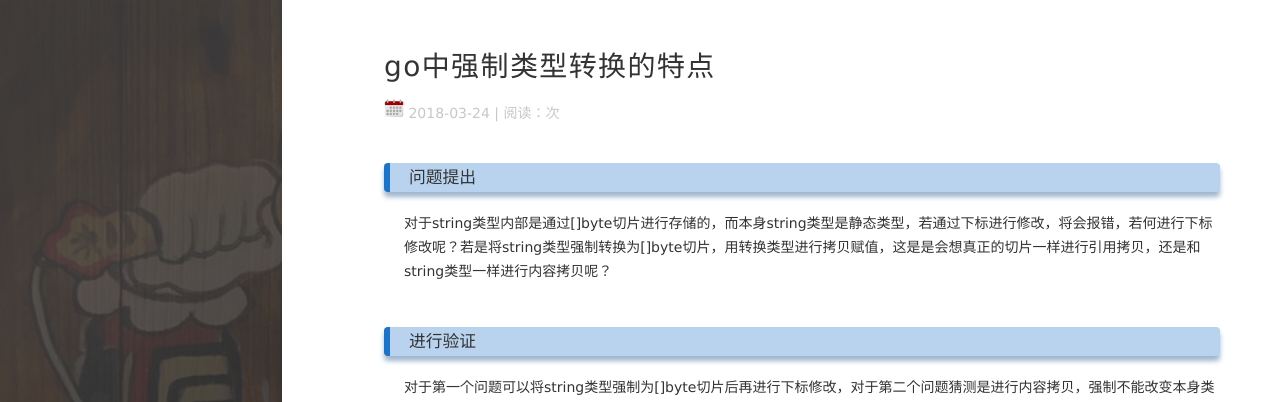
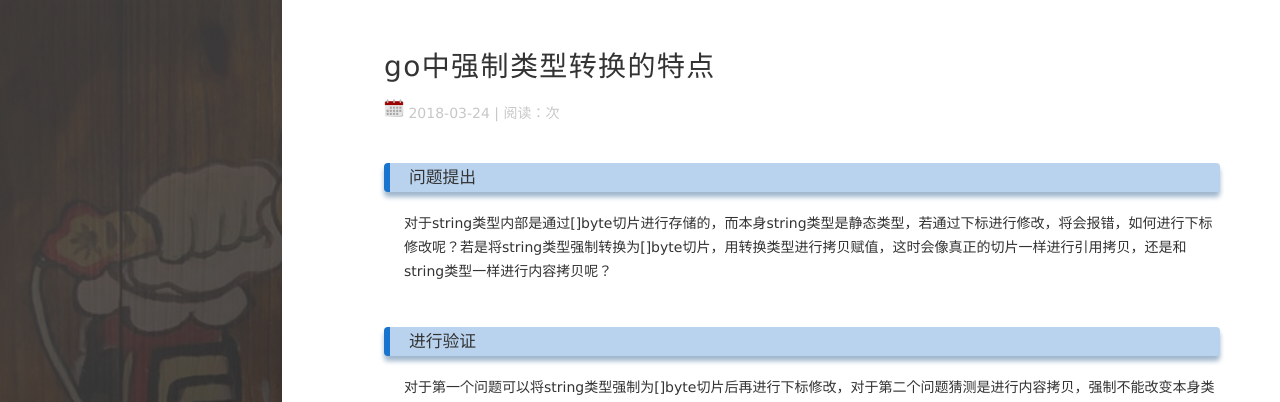
Before and after one commit to Clodfisher/Clodfisher.github.io, a Jekyll site: the page built from _posts/2018-3-24-GoForceTrait.md, in a window 1280 px wide and 1400 px high. Shown: the top 402 px of the window. Built offline with Jekyll 4.4.1, drawn with Linux system fonts in a browser that asks for light colours; nearby versions of some CDN libraries; comment, search, counter and statistics services are not loaded; some of the changed text lies outside the part shown.

Commit message:
change log

```diff
--- a/_posts/2018-3-24-GoForceTrait.md
+++ b/_posts/2018-3-24-GoForceTrait.md
@@ -7,7 +7,7 @@ tags: Go
 
 <br>
 ### 问题提出
-对于string类型内部是通过[]byte切片进行存储的，而本身string类型是静态类型，若通过下标进行修改，将会报错，若何进行下标修改呢？若是将string类型强制转换为[]byte切片，用转换类型进行拷贝赋值，这是是会想真正的切片一样进行引用拷贝，还是和string类型一样进行内容拷贝呢？
+对于string类型内部是通过[]byte切片进行存储的，而本身string类型是静态类型，若通过下标进行修改，将会报错，如何进行下标修改呢？若是将string类型强制转换为[]byte切片，用转换类型进行拷贝赋值，这时会像真正的切片一样进行引用拷贝，还是和string类型一样进行内容拷贝呢？
 
 <br>
 ### 进行验证
```
Also changed, not shown: other parts of _posts/2018-3-24-GoForceTrait.md (+1 -1 lines).
